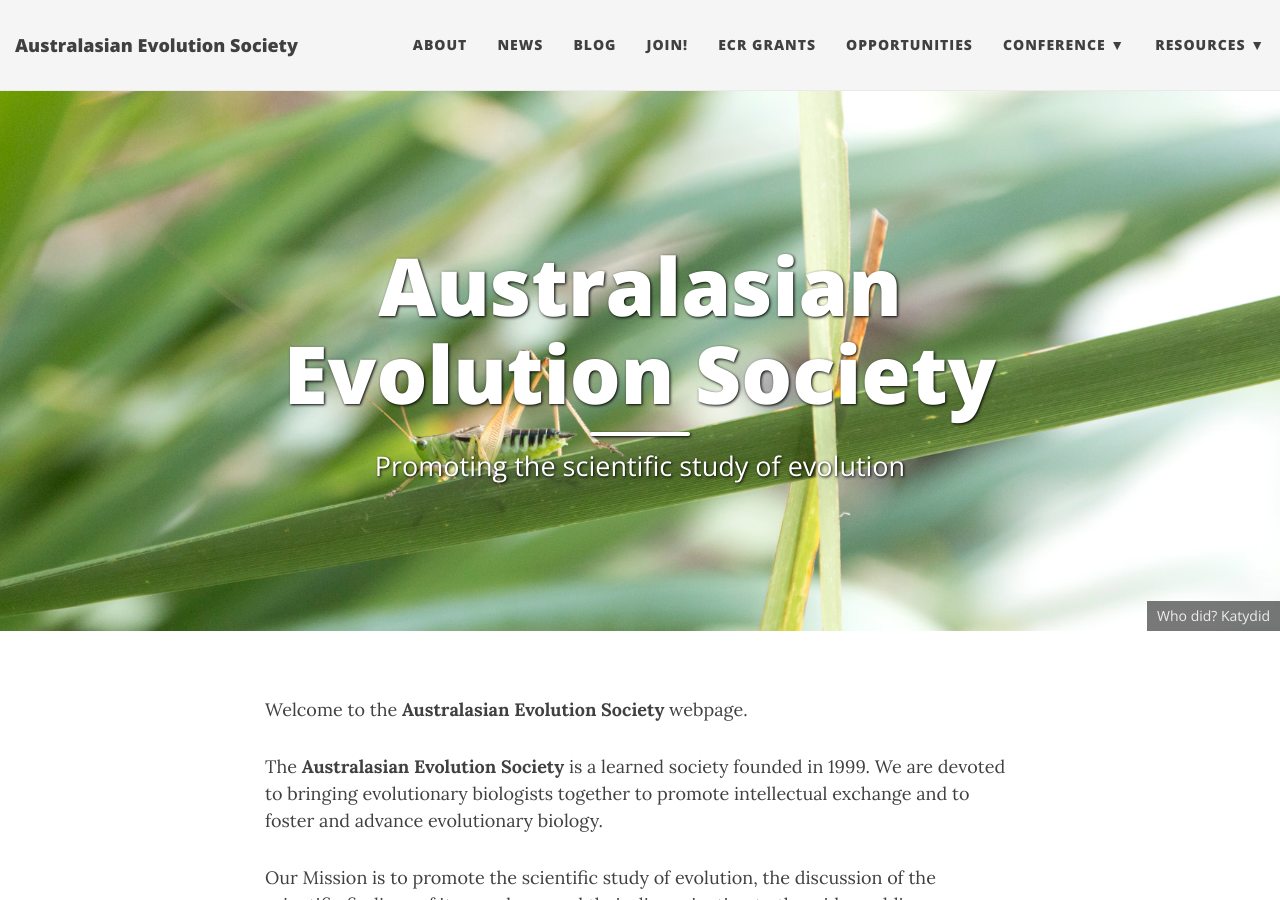
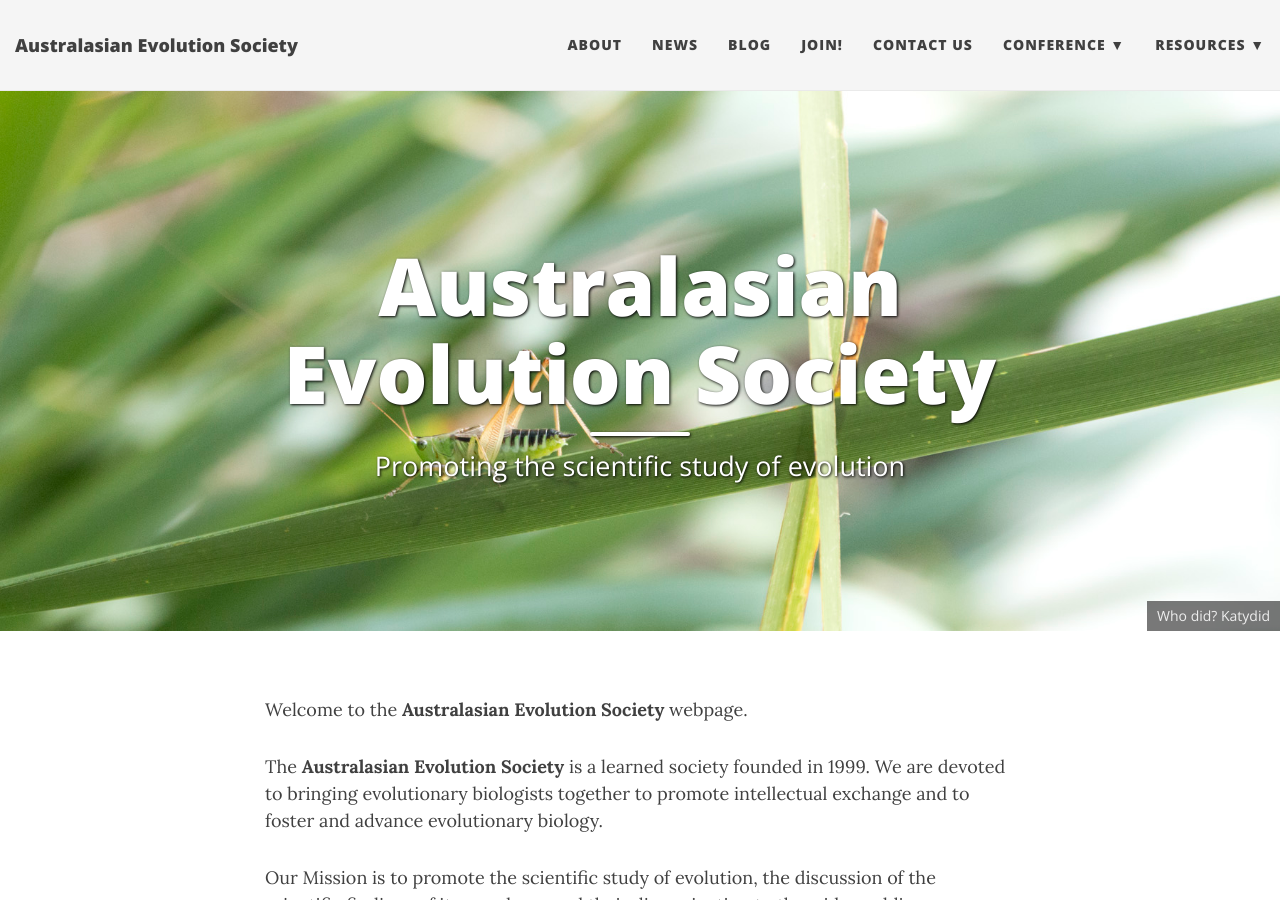
Before and after one commit to ausevo/ausevo.github.io, a Jekyll site: the page built from index.md, in a window 1280 px wide and 900 px high. Built offline with Jekyll 4.4.1, drawn with Linux system fonts in a browser that asks for light colours; nearby versions of some CDN libraries.

Commit message:
hide from opportunities from menu at the moment

```diff
--- a/_config.yml
+++ b/_config.yml
@@ -21,8 +21,8 @@
   News: "news"
   Blog: "blog"
   Join!: "join"
-  ECR Grants: "ECR_grants_2022"
-  Opportunities: "jobs"
+  Contact us: "contact"
+  # ECR Grants: "ECR_grants_2022"
   Conference:
     # - Overview: "2023_conference"
     - Registration: "registration"
@@ -36,7 +36,7 @@
     - Accom: "accommodation"
 
   Resources:
-    - Contact us: "contact"
+    # - Opportunities: "jobs"
     # - AES Exec Team: "2023_exec"
     - AES Constitution: "constitution"
     - AES Minutes: "requestMins"
```
